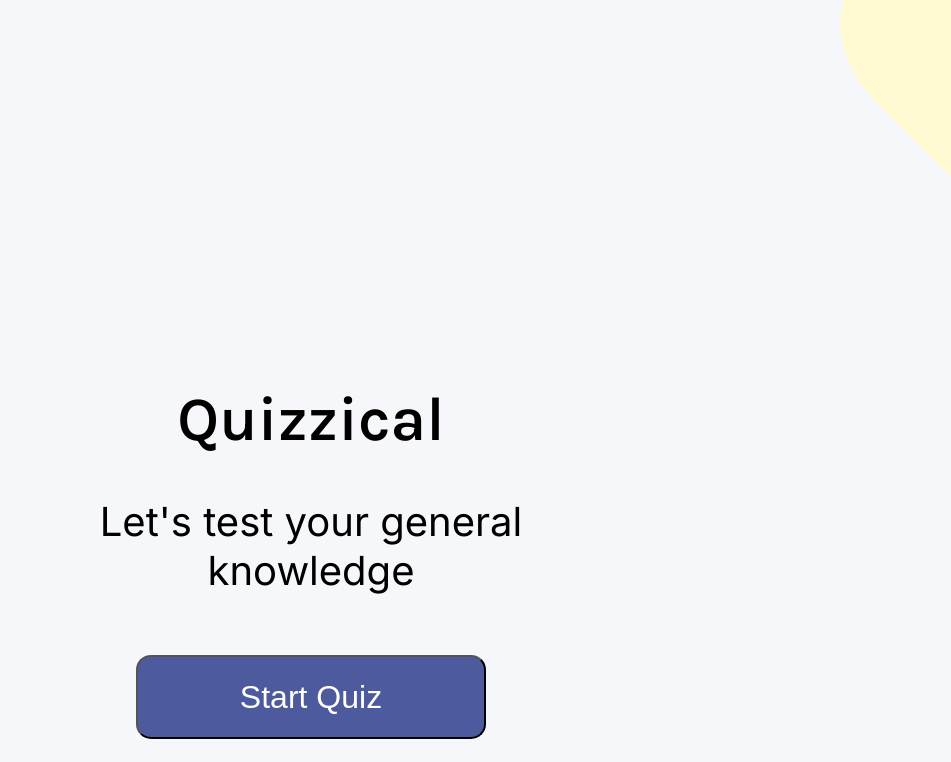
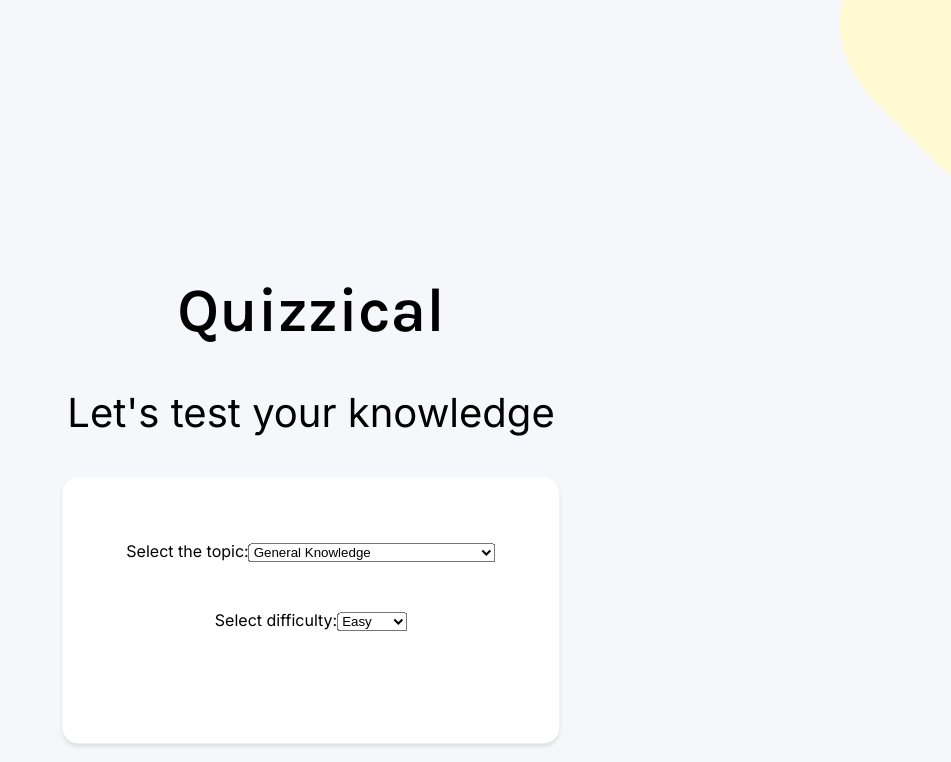
Before and after one commit to BlakeMack/quiz-app-react, a React (Vite) app: page / in a window 1280 px wide. Shown: the top 762 px of the page, without its empty margins (329-1280 px from the left). Built offline with nearby package versions, Linux system fonts and the light colour scheme.

Commit message:
select category and selecty difficulty form added to quiz, values should now be replaced to numbers instead of else if function, additional styling to be applied

```diff
--- a/src/App.css
+++ b/src/App.css
@@ -9,6 +9,17 @@ body {
   font-family: 'Inter', sans-serif;
   background-color: #F5F7FB;
   position: relative;
+}
+
+.form-quiz {
+    background-color: #fff;
+    border-radius: 1rem;
+    box-shadow: 0 3px 4px rgb(0 0 0 / 10%);
+    padding: 4rem;
+}
+
+.form-option {
+  margin-bottom: 3rem;
 }
 
 .quizzical-title {
--- a/src/App.jsx
+++ b/src/App.jsx
@@ -10,9 +10,60 @@ function App() {
   const [quizData, setQuizData] = useState(false)
   const [score, setScore] = useState(0)
   const [isScored, setIsScored] = useState(false)
+  const [formData, setFormData] = useState(
+    {
+        topic: "",
+        difficulty: ""
+    }
+  )
+
+  console.log(formData.topic)
+  console.log(formData.difficulty)
+
+  function findCategoryNumber(string) {
+    if (string === "General Knowledge") {
+      return 9
+    } else if (string === "Entertainment: Books") {
+      return 10
+    } else if (string === "Entertainment: Film") {
+      return 11
+    } else if (string === "Entertainment: Music") {
+      return 12
+    } else if (string === "Entertainment: Musicals and Theatres") {
+      return 13
+    } else if (string === "Entertainment: Television") {
+      return 14
+    } else if (string === "Entertainment: Video Games") {
+      return 15
+    } else if (string === "Entertainment: Board Games") {
+      return 16
+    } else if (string === "Science & Nature") {
+      return 17
+    } else if (string === "Science: Computers") {
+      return 18
+    } else if (string === "Science: Mathematics") {
+      return 19
+    }else if (string === "Mythology") {
+      return 20
+    } else if (string === "Sports") {
+      return 21
+    } else if (string === "Geography") {
+      return 22
+    } else if (string === "History") {
+      return 23
+    } else if (string === "Politics") {
+      return 24
+    } else if (string === "Art") {
+      return 25
+    } else if (string === "Celebrities") {
+      return 26
+    } else if (string === "Animals") {
+      return 27
+    }
+  }
 
   useEffect(() => { start &&
-    fetch("https://opentdb.com/api.php?amount=5&category=9&difficulty=medium&type=multiple")
+    fetch(`https://opentdb.com/api.php?amount=5&category=${findCategoryNumber(formData.topic)}&difficulty=${formData.difficulty}&type=multiple`)
     .then(res => res.json())
     .then(data => setQuizData(data.results.map((result) => {
       return (
@@ -49,6 +100,21 @@ function App() {
     )
     )
   }, [start])
+
+  function handleChange(event) {
+    console.log(event)
+    const {name, value, type, checked} = event.target
+    setFormData(prevFormData => {
+        return {
+            ...prevFormData,
+            [name]: type === "checkbox" ? checked : value
+        }
+    })
+  }
+
+  function handleSubmit(event) {
+    event.preventDefault();
+  }
 
   function startQuiz () {
     setStart(true)
@@ -138,7 +204,7 @@ function App() {
     <div className='App' style={styles}>
       <div className='background-paint-yellow'></div>
       <div className='background-paint-blue'></div>
-      {start ? quizElements || <h1 className='loading'>Loading Quiz...</h1> : < Start handleClick={startQuiz}/>}
+      {start ? quizElements || <h1 className='loading'>Loading Quiz...</h1> : < Start handleClick={startQuiz} handleChange={handleChange} handleSubmit={handleSubmit} value={formData}/>}
       { start && !isScored && <div className='btn-container'>
         <button className='btn-submit' onClick={checkAnswers}>Check Answers</button>
       </div>
--- a/src/components/Start.jsx
+++ b/src/components/Start.jsx
@@ -2,7 +2,47 @@ export default function Start (props) {
   return (
   <div className="start-quiz">
     <h1 className="quizzical-title">Quizzical</h1>
-    <p className="quizzical-text">Let's test your general knowledge</p>
+    <p className="quizzical-text">Let's test your knowledge</p>
+
+    <form onSubmit={props.handleSubmit} className="form-quiz">
+      <div className="form-option">
+        <label htmlFor="topic">
+          Select the topic:
+          <select id="topic" value={props.value.topic} name="topic" onChange={props.handleChange}>
+            <option value="General Knowledge">General Knowledge</option>
+            <option value="Entertainment: Books">Entertainment: Books</option>
+            <option value="Entertainment: Film">Entertainment: Film</option>
+            <option value="Entertainment: Music">Entertainment: Music</option>
+            <option value="Entertainment: Musicals and Theatres">Entertainment: Musicals and Theatres</option>
+            <option value="Entertainment: Television">Entertainment: Television</option>
+            <option value="Entertainment: Video Games">Entertainment: Video Games</option>
+            <option value="Entertainment: Board Games">Entertainment: Board Games</option>
+            <option value="Science & Nature">Science & Nature</option>
+            <option value="Science: Computers">Science: Computers</option>
+            <option value="Science: Mathematics">Science: Mathematics</option>
+            <option value="Mythology">Mythology</option>
+            <option value="Sports">Sports</option>
+            <option value="Geography">Geography</option>
+            <option value="History">History</option>
+            <option value="Politics">Politics</option>
+            <option value="Art">Art</option>
+            <option value="Celebrities">Celebrities</option>
+            <option value="Animals">Animals</option>
+          </select>
+        </label>
+      </div>
+      <div className="form-option">
+        <label htmlFor="difficulty">
+          Select difficulty:
+          <select id="difficulty" value={props.value.difficulty} name="difficulty" onChange={props.handleChange}>
+            <option value="easy">Easy</option>
+            <option value="medium">Medium</option>
+            <option value="hard">Hard</option>
+          </select>
+        </label>
+      </div>
+
+    </form>
 
     <button className="btn-start" onClick={props.handleClick}>Start Quiz</button>
   </div>
```
